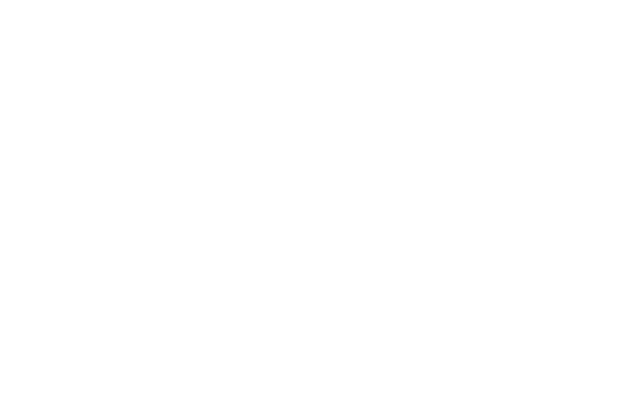
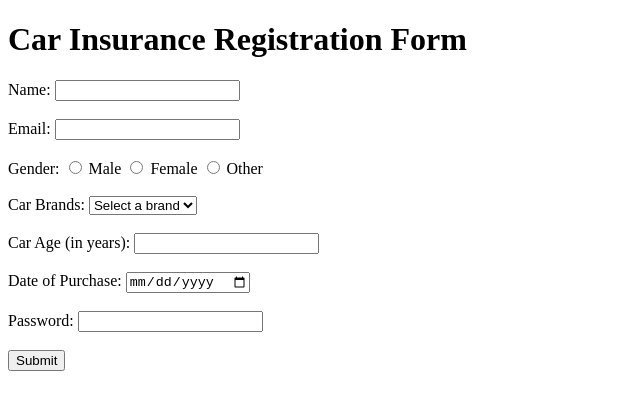
Before and after one commit to acciojob/car-insurance-form-Sanketpatil012, a website: page main.html in a window 1280 px wide. Shown: the whole page, without its empty margins (0-640 px from the left). Drawn offline with Linux system fonts and the light colour scheme.

Commit message:
created a submission

```diff
--- a/main.html
+++ b/main.html
@@ -7,7 +7,64 @@
 </head>
 
 <body>
-	<!-- the entire body must be written by student -->
+  <!DOCTYPE html>
+<html lang="en">
+<head>
+    <meta charset="UTF-8">
+    <meta name="viewport" content="width=device-width, initial-scale=1.0">
+    <title>Car Insurance Registration Form</title>
+</head>
+<body>
+    <h1>Car Insurance Registration Form</h1>
+    <form method="POST">
+        <!-- Name Field -->
+        <label for="name">Name:</label>
+        <input type="text" id="name" name="name" required>
+        <br><br>
+
+        <!-- Email Field -->
+        <label for="email">Email:</label>
+        <input type="email" id="email" name="email" required>
+        <br><br>
+
+        <!-- Gender Field -->
+        <label>Gender:</label>
+        <input type="radio" id="male" name="gender" value="Male" required>
+        <label for="male">Male</label>
+        <input type="radio" id="female" name="gender" value="Female" required>
+        <label for="female">Female</label>
+        <input type="radio" id="other" name="gender" value="Other" required>
+        <label for="other">Other</label>
+        <br><br>
+
+        <!-- Car Brands Field -->
+        <label for="cars">Car Brands:</label>
+        <select id="cars" name="cars">
+            <option value="">Select a brand</option>
+            <option value="BMW">BMW</option>
+            <option value="Audi">Audi</option>
+            <option value="Mercedez">Mercedez</option>
+        </select>
+        <br><br>
+
+        <!-- Car Age Field -->
+        <label for="carage">Car Age (in years):</label>
+        <input type="number" id="carage" name="carage" required>
+        <br><br>
+
+        <!-- Date of Purchase Field -->
+        <label for="dop">Date of Purchase:</label>
+        <input type="date" id="dop" name="dop" required>
+        <br><br>
+
+        <!-- Password Field -->
+        <label for="password">Password:</label>
+        <input type="password" id="password" name="password" required>
+        <br><br>
+
+        <!-- Submit Button -->
+        <button type="submit">Submit</button>
+    </form>
     <script type="text/javascript" src="./script.js">
 </script>
 
```
